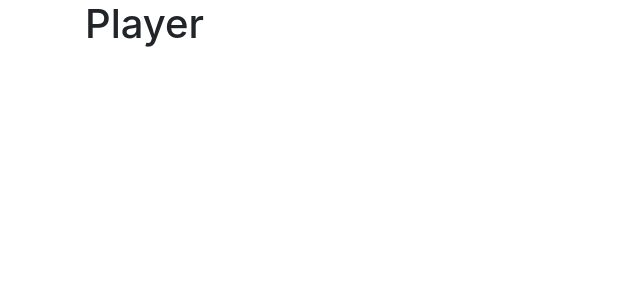
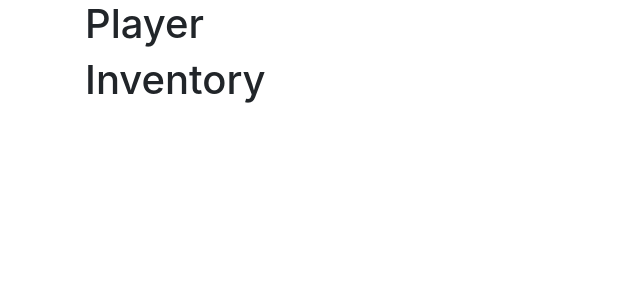
Before and after one commit to garritfra/simple-rpg, a React app: page / in a window 1280 px wide. Shown: the top 300 px of the page, without its empty margins (0-640 px from the left). Built offline with nearby package versions, Linux system fonts and the light colour scheme.

Commit message:
implement inventory view layer

```diff
--- a/src/game/Game.ts
+++ b/src/game/Game.ts
@@ -12,7 +12,6 @@ export default class Game {
     if (instance == null) {
       instance = new Game();
     }
-    console.log(instance);
     return instance;
   }
 
--- a/src/game/model/implementation/Player.ts
+++ b/src/game/model/implementation/Player.ts
@@ -12,9 +12,9 @@ export default class Player extends Creature implements IPlayer {
     this.inventory = new Inventory();
   }
   getAvatar(): string {
-    throw new Error("Method not implemented.");
+    return this.avatar;
   }
   getInventory(): Inventory {
-    throw new Error("Method not implemented.");
+    return this.inventory;
   }
 }
--- a/src/view/app.tsx
+++ b/src/view/app.tsx
@@ -1,19 +1,21 @@
 import * as React from "react";
-import { Container } from "reactstrap";
+import { Container, Col, Row } from "reactstrap";
 import PlayerView from "./components/PlayerView/PlayerView";
 import Game from "../game/Game";
 
 export default class App extends React.Component<any, any> {
   constructor(props: any) {
     super(props);
-    this.state = {};
+    this.state = {
+      game: Game.getInstance()
+    };
   }
 
   handleAttack() {}
   render() {
     return (
       <Container>
-        <PlayerView player={Game.getInstance().getPlayer()} />
+        <PlayerView player={this.state.game.getPlayer()} />
       </Container>
     );
   }
--- /dev/null
+++ b/src/view/components/PlayerView/InventoryView/IInventoryViewProps.ts
@@ -0,0 +1,5 @@
+import Inventory from "../../../../game/model/implementation/Inventory";
+
+export default interface IInventoryViewProps {
+  inventory: Inventory;
+}
--- /dev/null
+++ b/src/view/components/PlayerView/InventoryView/IInventoryViewState.ts
@@ -0,0 +1 @@
+export default interface IInventoryViewState {}
--- /dev/null
+++ b/src/view/components/PlayerView/InventoryView/InventoryView.tsx
@@ -0,0 +1,20 @@
+import * as React from "react";
+import IInventoryViewProps from "./IInventoryViewProps";
+import IInventoryViewState from "./IInventoryViewState";
+
+export default class InventoryView extends React.Component<
+  IInventoryViewProps,
+  IInventoryViewState
+> {
+  props: IInventoryViewProps;
+
+  constructor(props: IInventoryViewProps) {
+    super(props);
+    this.props = props;
+    this.state = {};
+  }
+
+  render() {
+    return <h1>Inventory</h1>;
+  }
+}
--- a/src/view/components/PlayerView/PlayerView.tsx
+++ b/src/view/components/PlayerView/PlayerView.tsx
@@ -2,6 +2,8 @@ import * as React from "react";
 import IPlayerViewProps from "./IPlayerViewProps";
 import IPlayerViewState from "./IPlayerViewState";
 import Player from "../../../game/model/implementation/Player";
+import { Container } from "reactstrap";
+import InventoryView from "./InventoryView/InventoryView";
 
 export default class PlayerView extends React.Component<
   IPlayerViewProps,
@@ -13,11 +15,15 @@ export default class PlayerView extends React.Component<
   constructor(props: IPlayerViewProps) {
     super(props);
     this.props = props;
-    console.log(this.props);
     this.player = this.props.player;
   }
 
   render() {
-    return <h1>{this.props.player.getName()}</h1>;
+    return (
+      <div>
+        <h1>{this.props.player.getName()}</h1>
+        <InventoryView inventory={this.player.getInventory()} />
+      </div>
+    );
   }
 }
```
